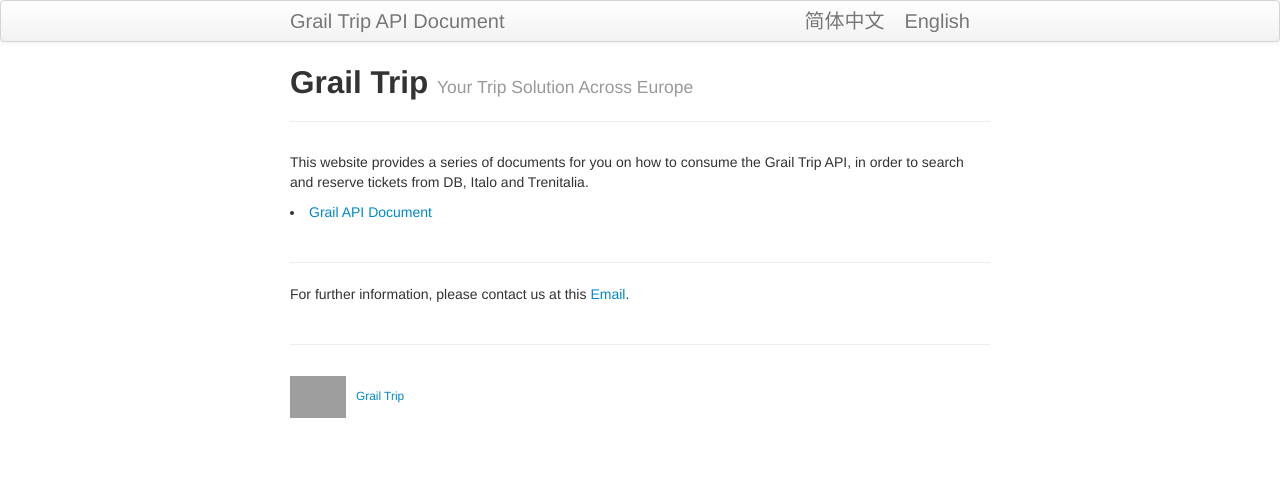
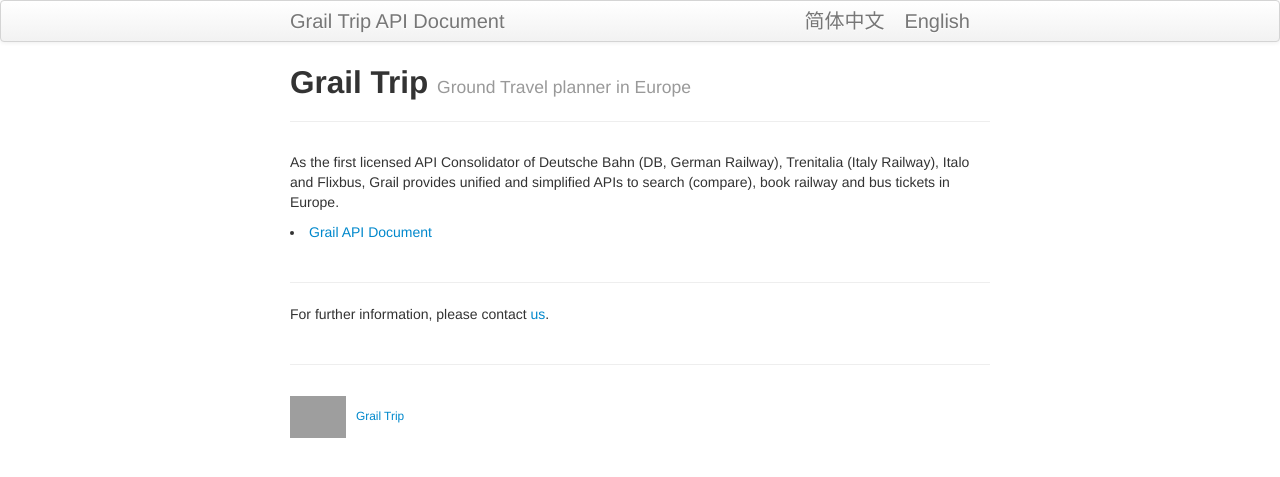
Before and after one commit to kyoangel/grailtrip, a Jekyll site: the page built from index.md, in a window 1280 px wide. Shown: the top 477 px of the page. Built offline with Jekyll 4.4.1, drawn with Linux system fonts in a browser that asks for light colours; grey boxes are pictures that could not be loaded.

Commit message:
fixed tagline, description issue

```diff
--- a/index.md
+++ b/index.md
@@ -1,12 +1,13 @@
 ---
 layout: page
 title: Grail Trip
-tagline: Your Trip Solution Across Europe
+tagline: Ground Travel planner in Europe
 description: To help you book europe trip tickets include DBahn, Italo, and Trenitalia
 locale: en
 ---
 
-This website provides a series of documents for you on how to consume the Grail Trip API, in order to search and reserve tickets from DB, Italo and Trenitalia.
+As the first licensed API Consolidator of Deutsche Bahn (DB, German Railway), Trenitalia (Italy Railway), Italo and Flixbus, Grail provides unified and simplified APIs to search (compare), book railway and bus tickets in Europe.
+
 
 {% assign locale = page.locale%}
 {% assign pages = site.pages | where:"lang", page.locale%}
@@ -21,4 +22,4 @@ This website provides a series of documents for you on how to consume the Grail
 
 ---
 
-For further information, please contact us at this [Email](mailto: oulu@ul-e.com).
+For further information, please contact [us](mailto: oulu@ul-e.com).
```
Also changed, not shown: en/index.md (+1 -1 lines), en/pages/overview.md (+1 -1 lines), zh/index.md (+1 -1 lines), zh/pages/overview.md (+1 -1 lines).
